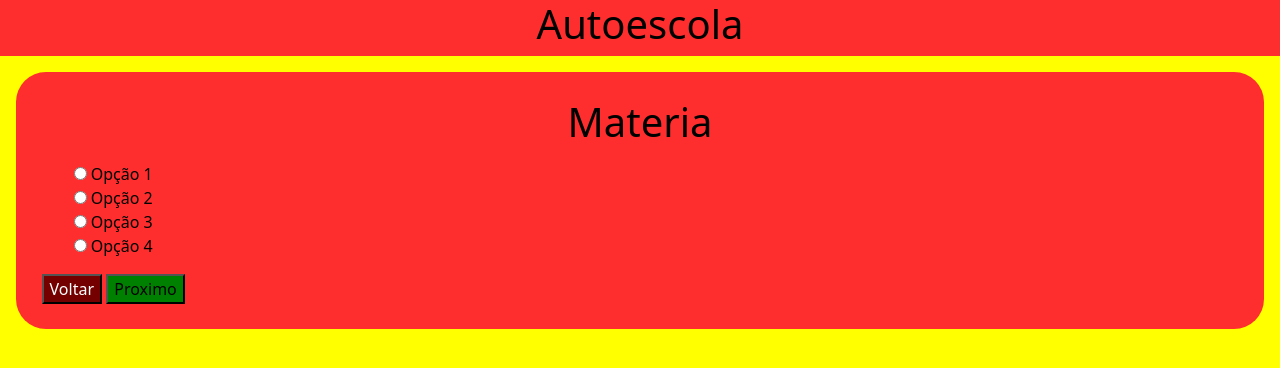
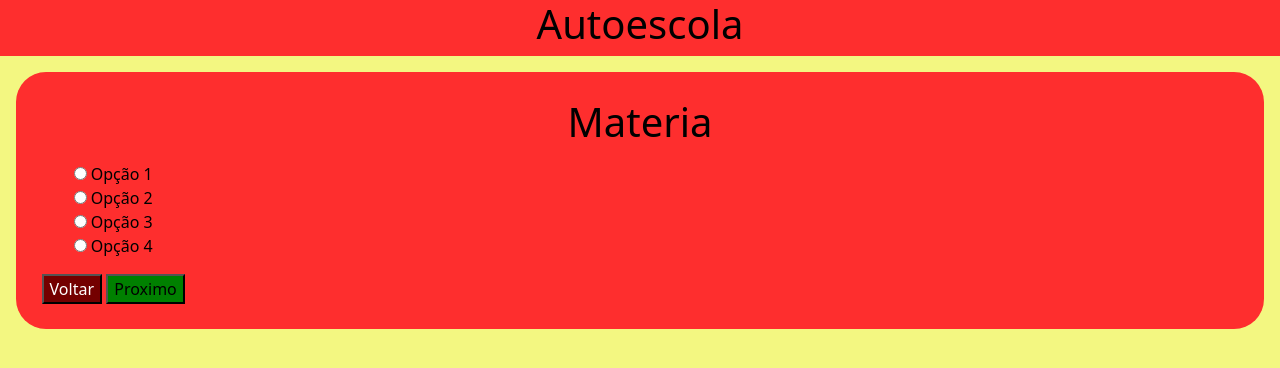
Before and after one commit to LuzNegra/Autoescola-mvp, a plain HTML site: page index.html in a window 1280 px wide. Drawn offline with nearby package versions, Linux system fonts and the light colour scheme; no server answers.

Commit message:
mudança de background

```diff
--- a/index.css
+++ b/index.css
@@ -1,5 +1,5 @@
 body{
-    background-color: yellow !important;
+    background-color: #F3F781 !important;
 }
 header{
     background-color: #FE2E2E;
```
